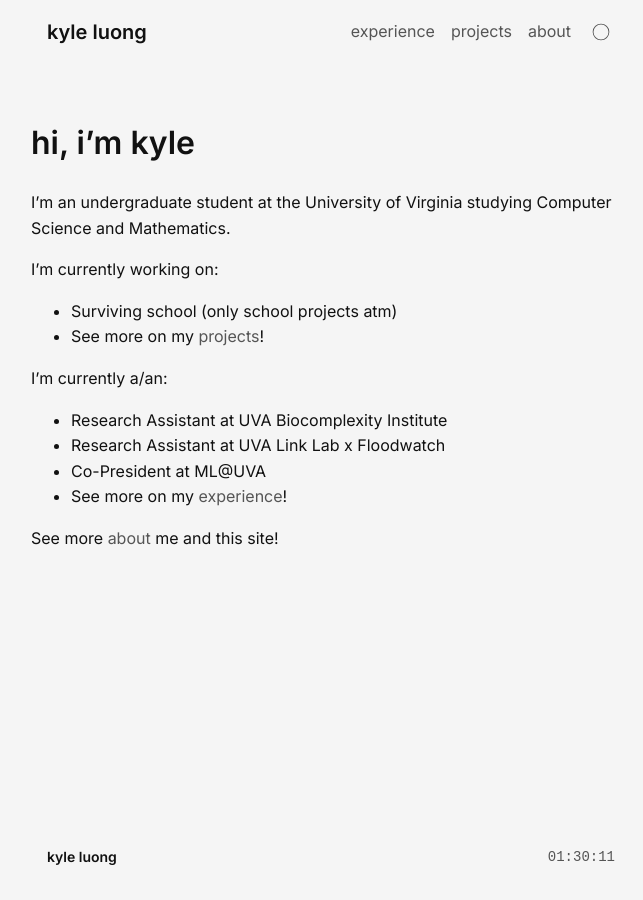
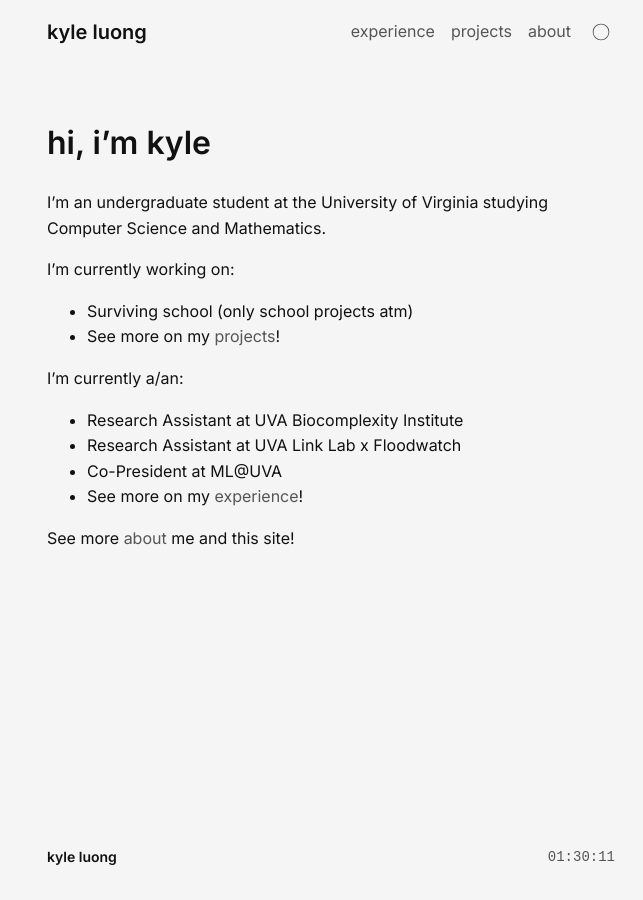
Before and after one commit to kyle-luong/kyle-luong.github.io, a Jekyll site: the page built from index.md, in a window 1280 px wide. Shown: the whole page, without its empty margins (309-952 px from the left). Built offline with Jekyll 4.4.1, drawn with Linux system fonts in a browser that asks for light colours.

Commit message:
style: fix mobile padding and standardize link text

```diff
--- a/assets/style.css
+++ b/assets/style.css
@@ -109,7 +109,8 @@ a:hover {
 }
 
 .content {
-  padding: 6rem 0 2rem;
+  padding-top: 6rem;
+  padding-bottom: 2rem;
   flex: 1 0 auto;
 }
 
```
Also changed, not shown: projects.md (+1 -1 lines).
